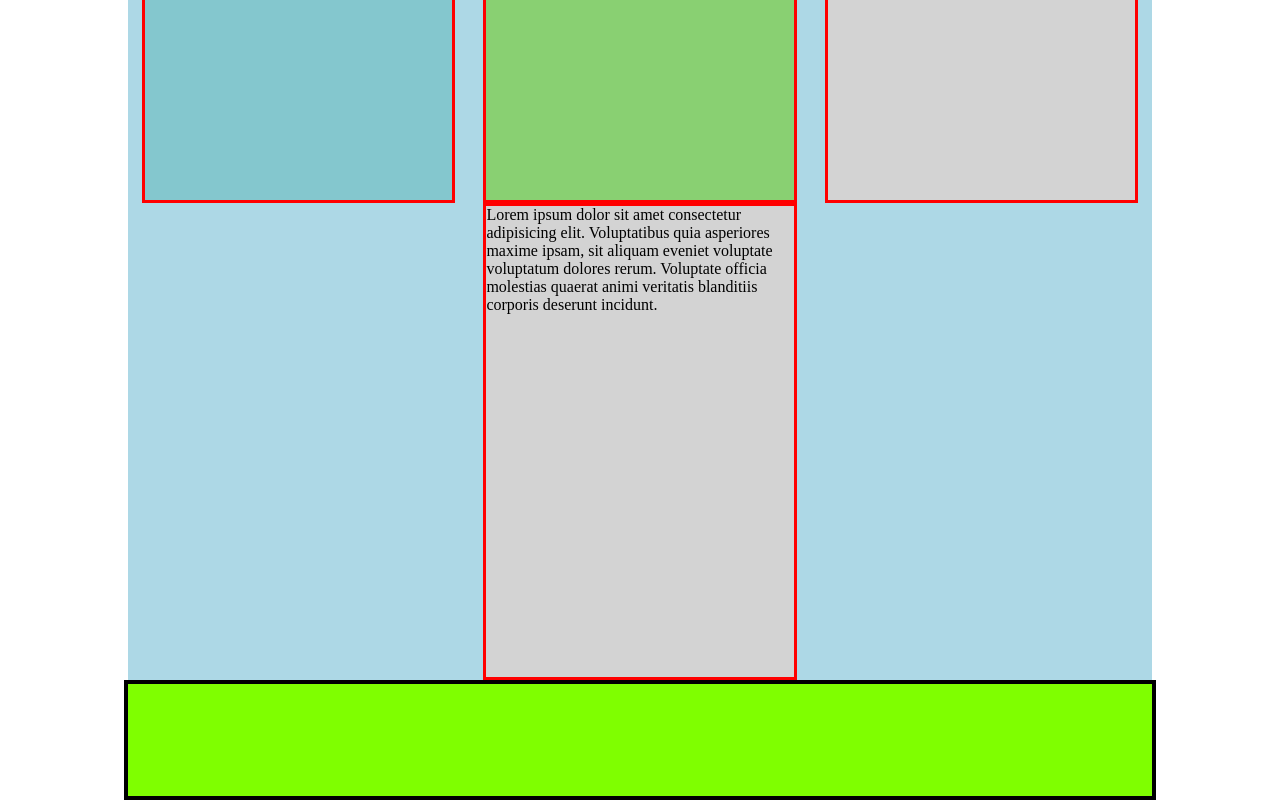
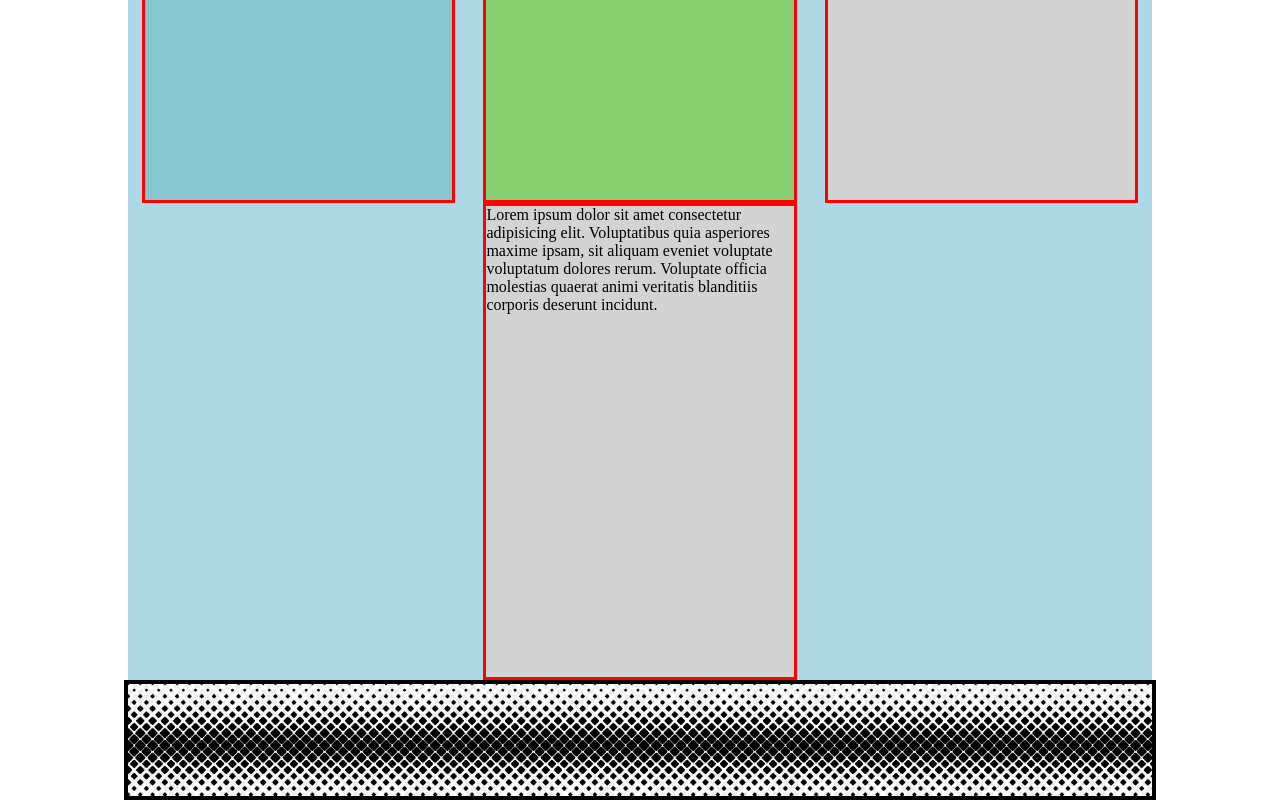
Before and after one commit to nereasaga/proyecto_basico, a plain HTML site: page index.html in a window 1280 px wide. Shown: the part 632-1432 px from the top of the page. Drawn offline with Linux system fonts and the light colour scheme.

Commit message:
background-image ne footer

```diff
--- a/style.css
+++ b/style.css
@@ -104,6 +104,11 @@
                     min-height: 20rem;
                     border: 0.1rem solid red;}
 
+
+        footer {background-image: url("img_corporativo/pattern.png");
+                background-size: 12%;
+                background-repeat: repeat-x;}
+
         /*  Codigo pagina en tablet   */
 
         @media screen and (max-width:900px)  {
```
Also changed, not shown: index.html (+4 -0 lines), img_corporativo/pattern.png (added).
